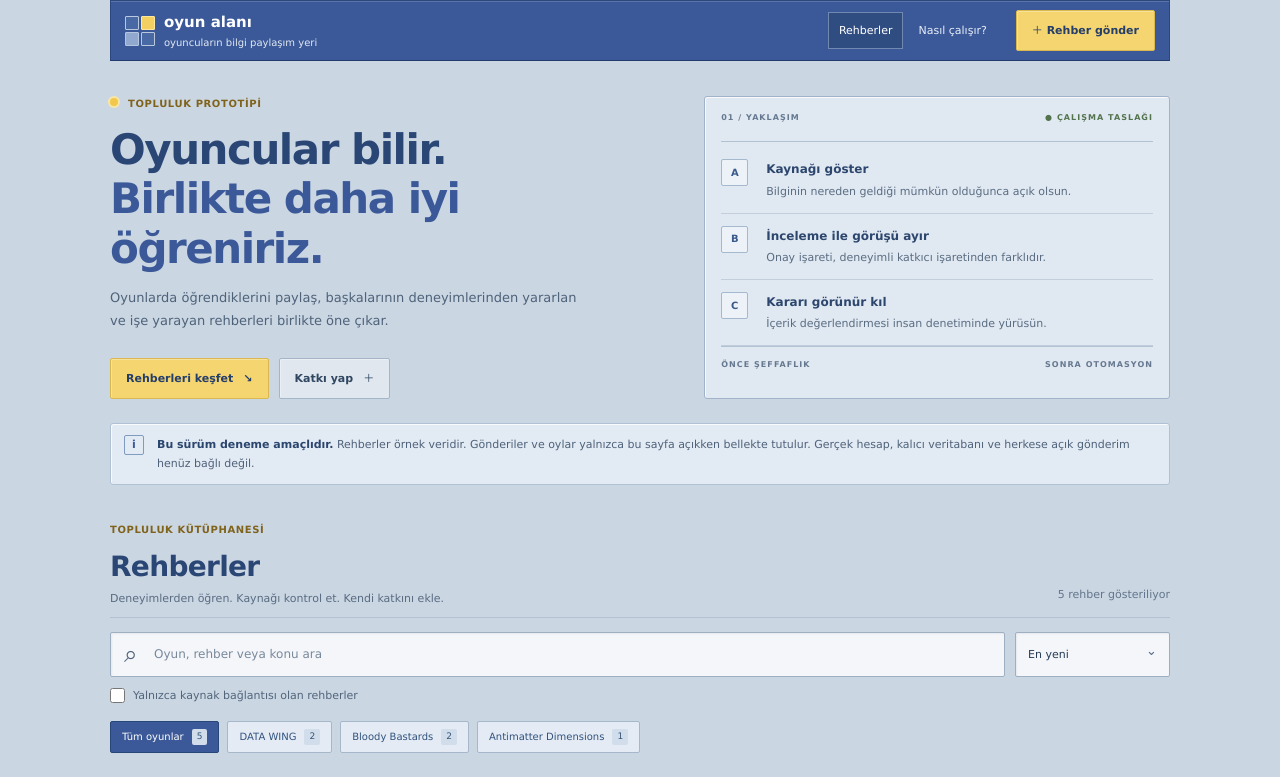
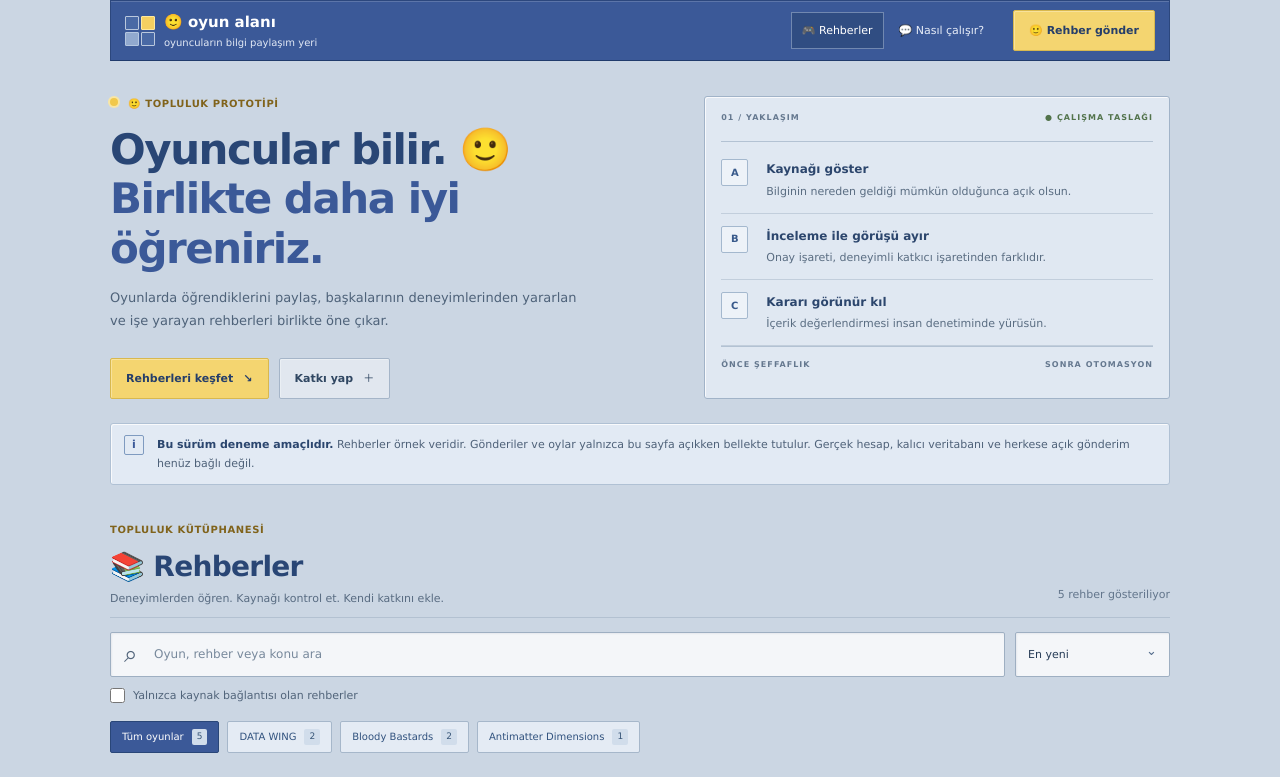
Before and after one commit to OyuncuSempanze/Oyun-Toplulugu, a website with bundled scripts: page index.html in a window 1280 px wide. Shown: the top 777 px of the page. Built offline with nearby package versions, Linux system fonts and the light colour scheme.

Commit message:
Oyun Alanı metinlerine klasik sosyal web ayrıntıları ekle

```diff
--- a/index.html
+++ b/index.html
@@ -14,20 +14,20 @@
     <header class="topbar">
       <a class="brand" href="#top" aria-label="Oyun Alanı ana sayfa">
         <span class="brand-mark" aria-hidden="true"><span></span><span></span><span></span><span></span></span>
-        <span class="brand-copy"><strong>oyun alanı</strong><small>oyuncuların bilgi paylaşım yeri</small></span>
+        <span class="brand-copy"><strong>🙂 oyun alanı</strong><small>oyuncuların bilgi paylaşım yeri</small></span>
       </a>
       <nav class="top-nav" aria-label="Ana menü">
-        <a class="nav-link active" href="#rehberler">Rehberler</a>
-        <a class="nav-link" href="#nasil-calisir">Nasıl çalışır?</a>
+        <a class="nav-link active" href="#rehberler">🎮 Rehberler</a>
+        <a class="nav-link" href="#nasil-calisir">💬 Nasıl çalışır?</a>
       </nav>
-      <button class="button button-primary top-submit" id="open-submit-top" type="button">＋ Rehber gönder</button>
+      <button class="button button-primary top-submit" id="open-submit-top" type="button">🙂 Rehber gönder</button>
     </header>
 
     <main id="top">
       <section class="hero">
         <div class="hero-copy">
-          <p class="eyebrow"><span class="status-dot"></span> TOPLULUK PROTOTİPİ</p>
-          <h1>Oyuncular bilir.<br><span>Birlikte daha iyi öğreniriz.</span></h1>
+          <p class="eyebrow"><span class="status-dot"></span> 🙂 TOPLULUK PROTOTİPİ</p>
+          <h1>Oyuncular bilir. 🙂<br><span>Birlikte daha iyi öğreniriz.</span></h1>
           <p class="hero-intro">Oyunlarda öğrendiklerini paylaş, başkalarının deneyimlerinden yararlan ve işe yarayan rehberleri birlikte öne çıkar.</p>
           <div class="hero-actions">
             <a class="button button-primary" href="#rehberler">Rehberleri keşfet <span aria-hidden="true">↘</span></a>
@@ -51,7 +51,7 @@
 
       <section class="content-section" id="rehberler">
         <div class="section-heading">
-          <div><p class="eyebrow">TOPLULUK KÜTÜPHANESİ</p><h2>Rehberler</h2><p class="section-subtitle">Deneyimlerden öğren. Kaynağı kontrol et. Kendi katkını ekle.</p></div>
+          <div><p class="eyebrow">TOPLULUK KÜTÜPHANESİ</p><h2>📚 Rehberler</h2><p class="section-subtitle">Deneyimlerden öğren. Kaynağı kontrol et. Kendi katkını ekle.</p></div>
           <div class="result-count" id="result-count">Örnek içerikler yükleniyor…</div>
         </div>
 
@@ -76,7 +76,7 @@
       </section>
 
       <section class="how-section" id="nasil-calisir">
-        <div><p class="eyebrow">TOPLULUK İLKELERİ</p><h2>İşaretler ne anlama geliyor?</h2><p class="section-subtitle">Farklı rozetler farklı şeyler söyler. Hiçbiri bir kişinin her konuda haklı olduğunu göstermez.</p></div>
+        <div><p class="eyebrow">TOPLULUK İLKELERİ</p><h2>🙂 İşaretler ne anlama geliyor?</h2><p class="section-subtitle">Farklı rozetler farklı şeyler söyler. Hiçbiri bir kişinin her konuda haklı olduğunu göstermez.</p></div>
         <div class="badge-explainer">
           <div class="badge-line"><span class="badge badge-reviewed"><span aria-hidden="true">✓</span> İncelendi</span><p>İçerik bir editör tarafından kontrol edilmiştir. Her bilginin her sürümde değişmeden kalacağı anlamına gelmez.</p></div>
           <div class="badge-line"><span class="badge badge-pending">İnceleme bekliyor</span><p>Katkı gönderilmiş ancak henüz editör incelemesinden geçmemiştir.</p></div>
@@ -85,7 +85,7 @@
       </section>
     </main>
 
-    <footer class="footer"><a class="footer-brand" href="#top">oyun alanı</a><p>Bağımsız oyuncu topluluğu için ilk arayüz denemesi.</p><a href="./docs/ARCHITECTURE.md">Teknik yapı</a></footer>
+    <footer class="footer"><a class="footer-brand" href="#top">🙂 oyun alanı</a><p>Bağımsız oyuncu topluluğu için ilk arayüz denemesi.</p><a href="./docs/ARCHITECTURE.md">Teknik yapı</a></footer>
   </div>
 
   <dialog class="modal" id="submit-modal" aria-labelledby="submit-title">
```
